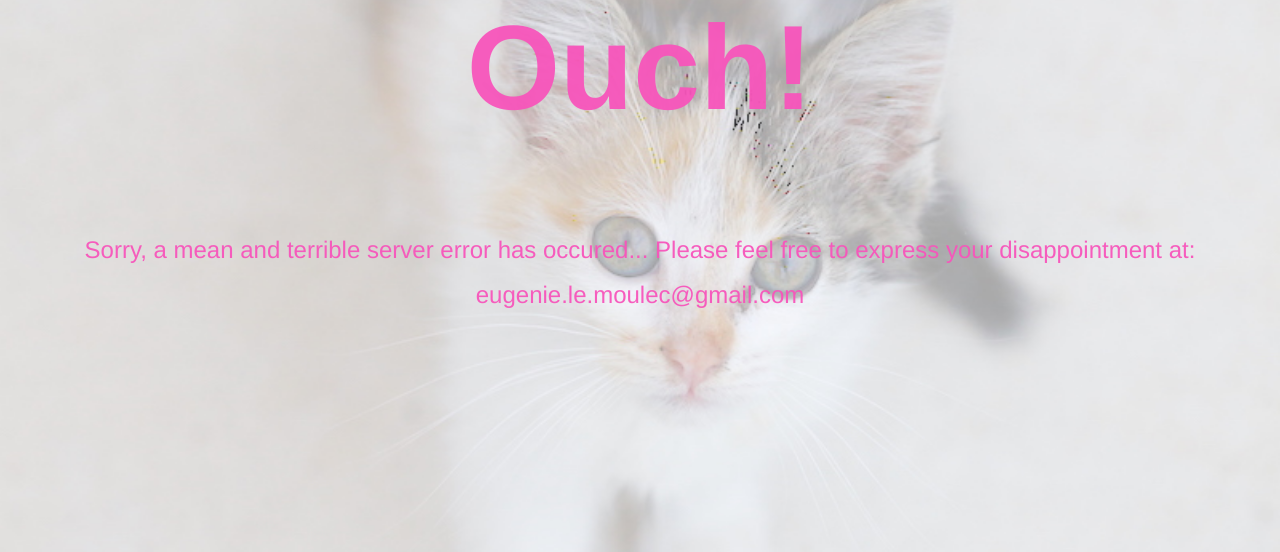
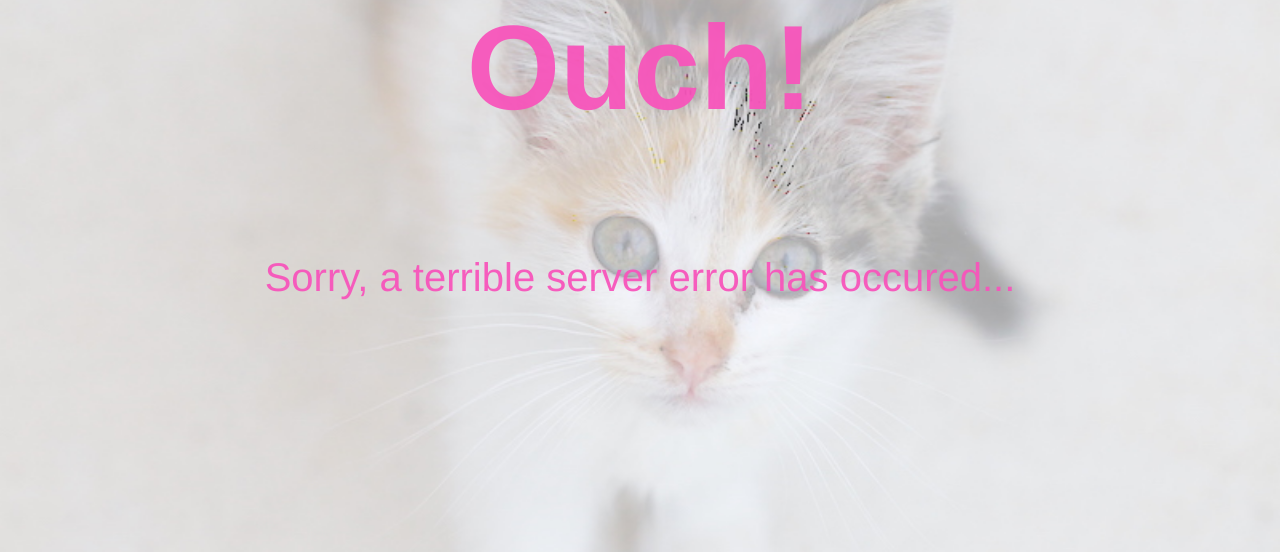
Before and after one commit to eugenielm/Inflaskart, a Django app: template grocerystore/templates/grocerystore/500.html in a window 1280 px wide. Shown: the part 162-714 px from the top of the page. Run offline with Django 3.2, Linux system fonts and the light colour scheme; the template is opened without the code that fills it, so the values that code supplies are empty; some libraries are stand-ins or nearby versions.

Commit message:
WIP custom error pages

```diff
--- a/grocerystore/templates/grocerystore/404.html
+++ b/grocerystore/templates/grocerystore/404.html
@@ -20,7 +20,7 @@
   <body>
 
     <p style="font-size:15vh;color:#f755bb;margin:10vh auto 12vh;text-align:center;"><b>Ouch!</b></p>
-    <p style="font-size:5vh;color:#f755bb;text-align:center;">Sorry, the requested url doesn't exist... (aka error 404)</p>
+    <p style="font-size:5vh;color:#f755bb;text-align:center;">Sorry, the requested url doesn't exist...</p>
     <div style="font-size:2vh;color:grey;text-align:center;position:absolute;bottom:2vh;width:90%;">
       > Go back to <a href="{% url 'grocerystore:index' %}" style="text-decoration:underline;color:grey">Inflaskart home page</a>
     </div>
--- a/grocerystore/templates/grocerystore/500.html
+++ b/grocerystore/templates/grocerystore/500.html
@@ -19,9 +19,8 @@
 
   <body>
 
-    <p style="font-size:15vh;color:#f755bb;margin:10vh auto 10vh;text-align:center;"><b>Ouch!</b></p>
-    <p style="font-size:3vh;color:#f755bb;text-align:center;">Sorry, a mean and terrible server error has occured... Please feel free to express your disappointment at:</p>
-    <p style="font-size:3vh;color:#f755bb;text-align:center;">eugenie.le.moulec@gmail.com</p>
+    <p style="font-size:15vh;color:#f755bb;margin:10vh auto 12vh;text-align:center;"><b>Ouch!</b></p>
+    <p style="font-size:5vh;color:#f755bb;text-align:center;">Sorry, a terrible server error has occured...</p>
     <div style="font-size:2vh;color:grey;text-align:center;position:absolute;bottom:2vh;width:90%;">
       > Go back to <a href="{% url 'grocerystore:index' %}" style="text-decoration:underline;color:grey">Inflaskart home page</a>
     </div>
```
